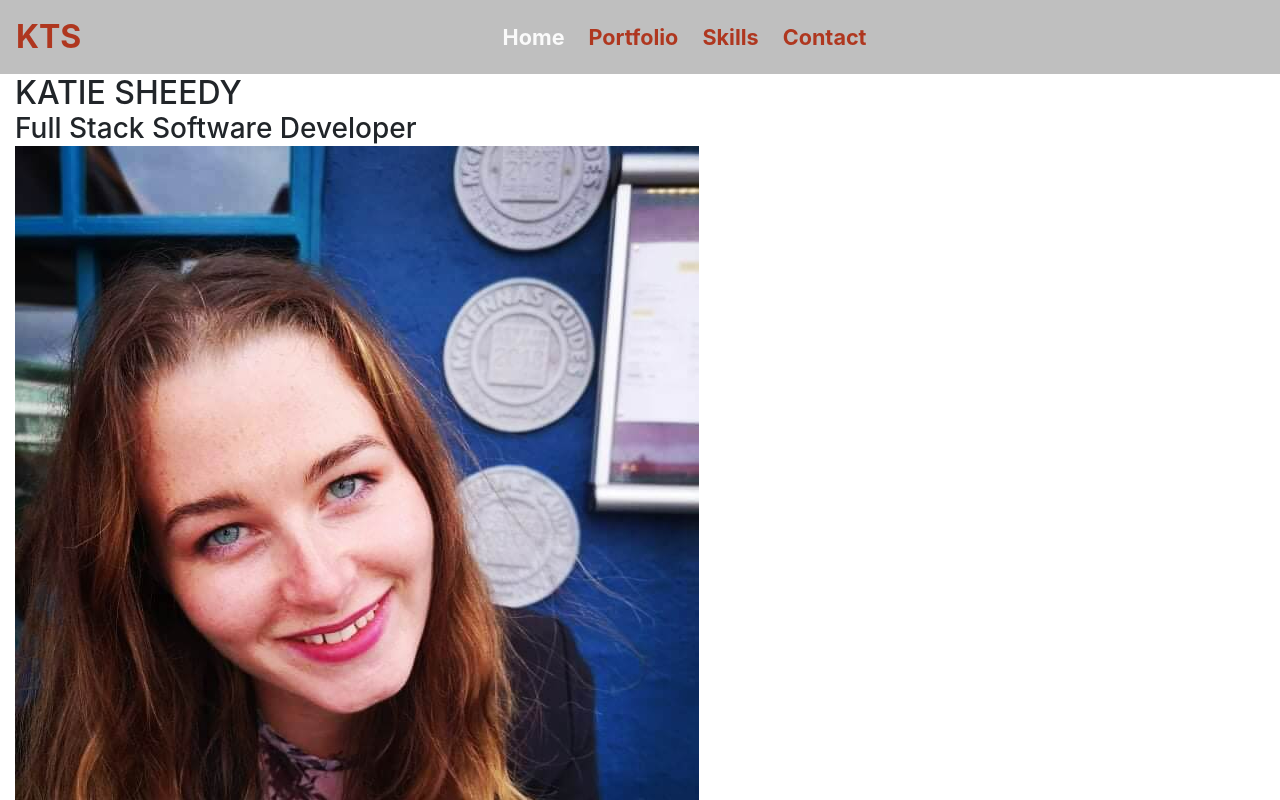
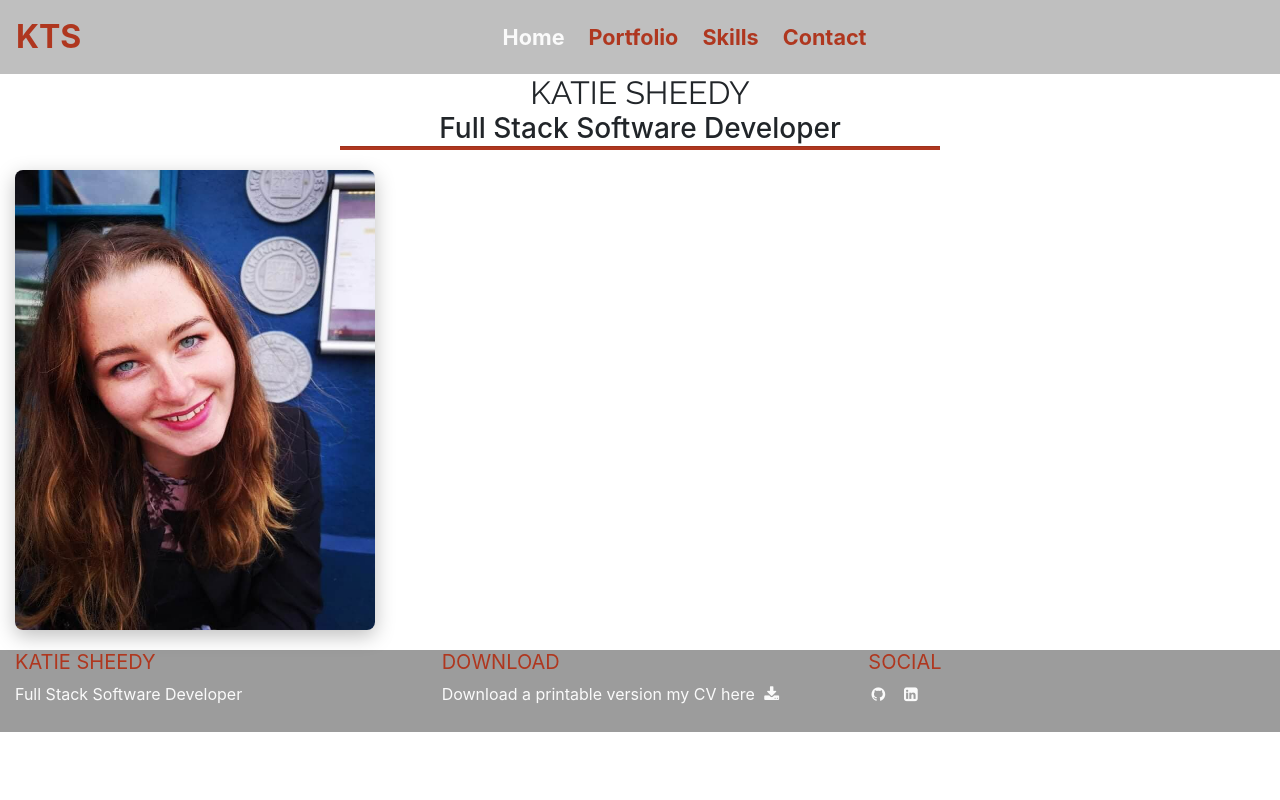
Before and after one commit to KSheeds1/Katie-Sheedy-Portfolio, a plain HTML site: page index.html in a window 1280 px wide. Shown: the top 800 px of the page. Drawn offline with nearby package versions, Linux system fonts and the light colour scheme.

Commit message:
Add more specific class names to 'name' and 'title' divs to apply more specific style rules. Add hr 'block-divider' to create more spacing above 'profile image and 'about me' content

```diff
--- a/assets/css/style.css
+++ b/assets/css/style.css
@@ -97,6 +97,34 @@ h4{
     color: #af371f;
 }
 
+/*---------------------------------About-Me Section*/
+.name{
+    font-family: "raleway", sans-serif;
+
+}
+
+#profile-image{
+    margin-top: 20px;
+    margin-bottom: 20px;
+    height: 460px;
+    width: 360px;
+    border-radius: 8px;
+    box-shadow: 0 6px 20px 0 rgba(0, 0, 0, 0.253);
+}
+
+hr{
+    margin-top: 1rem;
+    margin-bottom: 1rem;
+}
+
+.block-divider{
+    width: 600px;
+    height: 3px;
+    margin: 0;
+    background-color: #af371f;
+
+}
+
 /*---------------------------------Footer*/
 
 footer{
--- a/index.html
+++ b/index.html
@@ -34,14 +34,21 @@
     <section id="about-me">
         <div class="container-fluid">
             <div class="row">
-                <div class="col">
-                    <h2 class="uppercase">Katie Sheedy</h2>
-                    <h3>Full Stack Software Developer</h3>
+                <div class="col d-flex justify-content-center text-center">
+                    <h2 class="uppercase name">Katie Sheedy</h2>
                 </div>
             </div>
             <div class="row">
+                <div class="col d-flex justify-content-center text-center">
+                    <h3 class="title">Full Stack Software Developer</h3>
+                 </div>
+            </div>
+            <div class="col d-flex align-items-center justify-content-center">
+                <hr class="block-divider">
+            </div>
+            <div class="row">
                 <div class="col-sm-6 d-none d-sm-block">
-                    <img src="assets/images/profile-image.jpg" alt="Profile image">
+                    <img src="assets/images/profile-image.jpg" id="profile-image" alt="Profile image">
                 </div>
             </div>
         </div>
```
